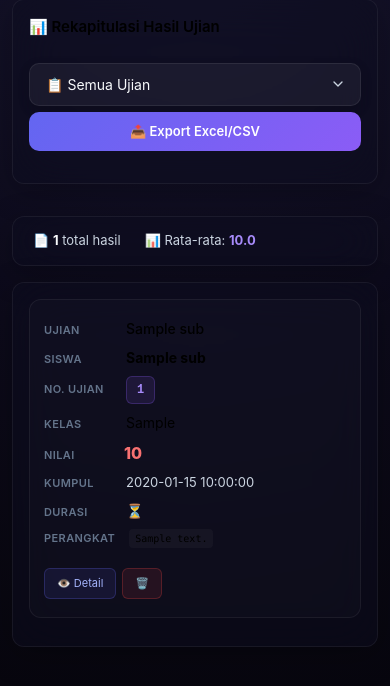
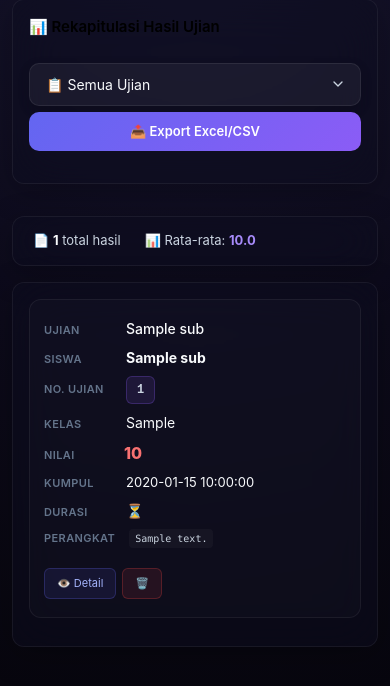
Before and after one commit to amnahwaida/EXAMVAN, a Flask app: template server/templates/submissions.html in a window 390 px wide. Shown: the part 70-756 px from the top of the page. Run offline with Flask 3, Linux system fonts and the light colour scheme; the template is opened without the code that fills it: most values are stand-ins (such as "Sample title", 1, 10 or a date in 2020); style sheets or scripts are compiled from the project's sources.

Commit message:
fix: warna hitam di mobile - tambah color explicit

```diff
--- a/server/static/css/admin-responsive.css
+++ b/server/static/css/admin-responsive.css
@@ -152,6 +152,13 @@
         padding: 4px 0;
         border-bottom: none;
         width: 100%;
+        color: var(--text);
+    }
+    #submissionsTable td strong {
+        color: var(--text);
+    }
+    #submissionsTable td code {
+        color: var(--text-secondary);
     }
     #submissionsTable td::before {
         content: attr(data-label);
```
